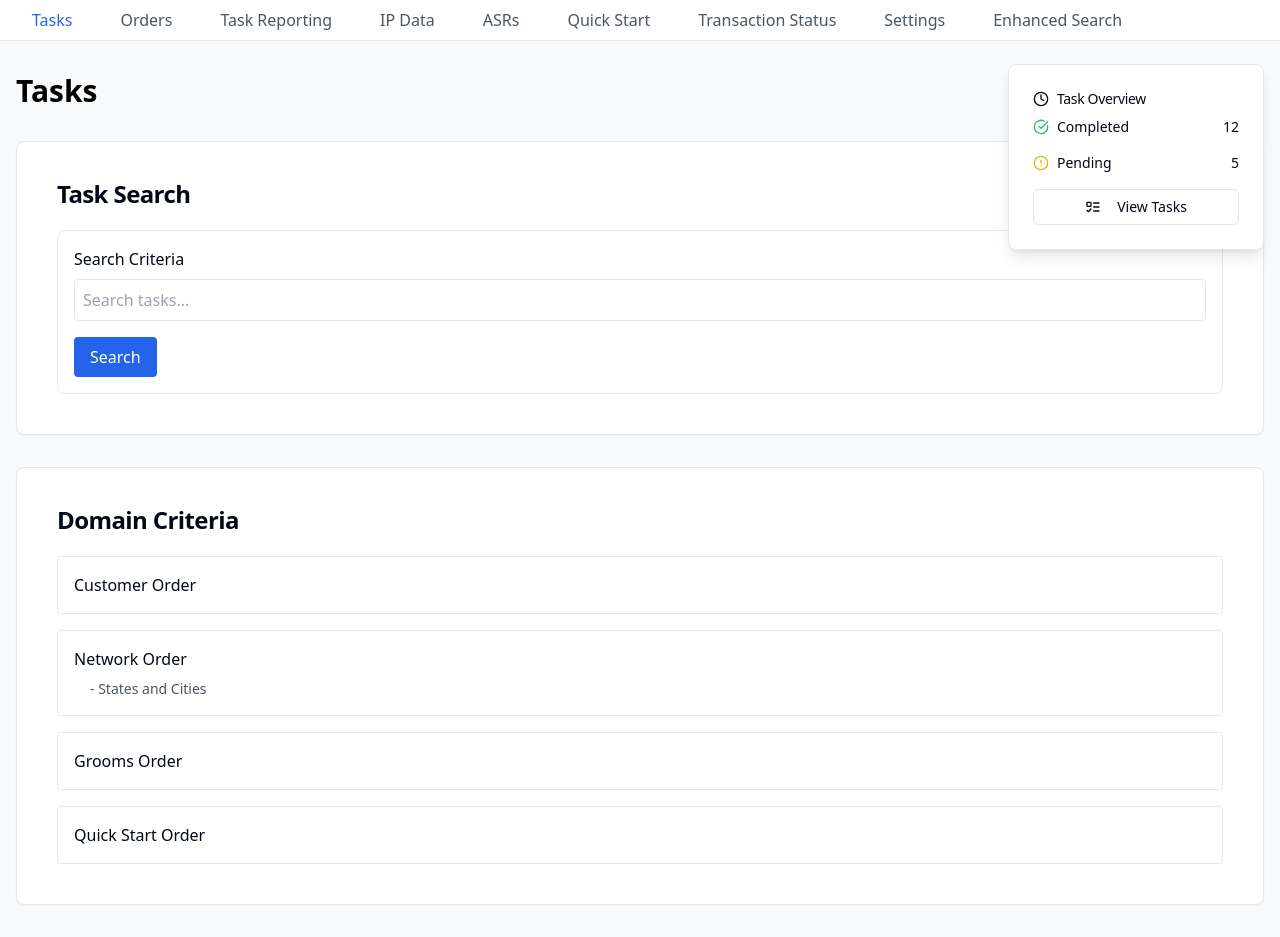
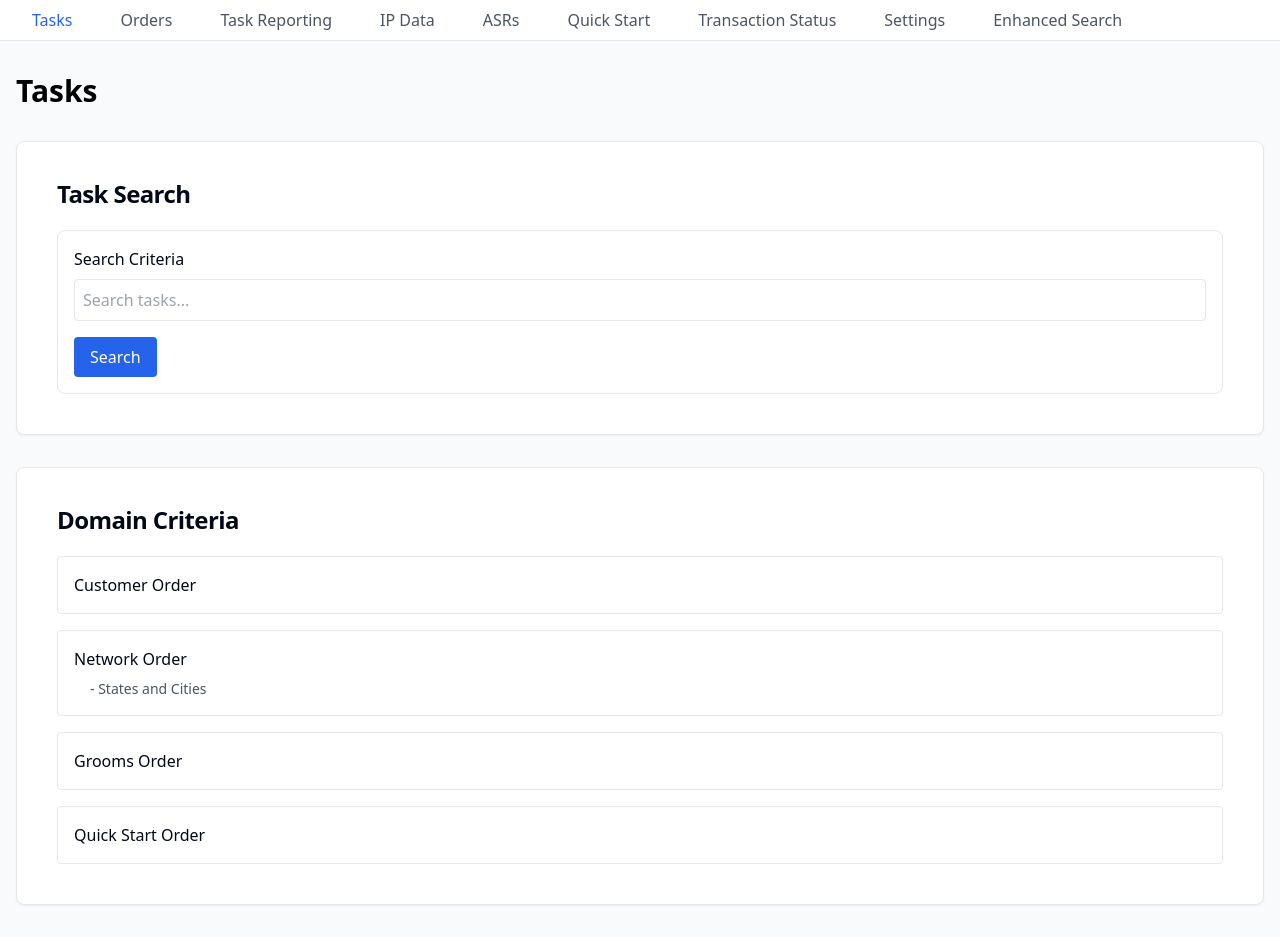
Before and after one commit to SURYASTIC/api-discovery-dash, a React (Vite) app: page / in a window 1280 px wide. Built offline with nearby package versions, Linux system fonts and the light colour scheme.

Commit message:
Remove unnecessary section from code.
This commit eliminates the specified section from the codebase as it is no longer needed.
[skip gpt_engineer]

```diff
--- a/src/App.tsx
+++ b/src/App.tsx
@@ -3,7 +3,6 @@ import { Toaster as Sonner } from "@/components/ui/sonner";
 import { TooltipProvider } from "@/components/ui/tooltip";
 import { QueryClient, QueryClientProvider } from "@tanstack/react-query";
 import { BrowserRouter, Routes, Route } from "react-router-dom";
-import { TaskSection } from "./components/TaskSection";
 import Index from "./pages/Index";
 
 const queryClient = new QueryClient();
@@ -14,7 +13,6 @@ const App = () => (
       <Toaster />
       <Sonner position="top-right" />
       <BrowserRouter>
-        <TaskSection />
         <Routes>
           <Route path="/" element={<Index />} />
           <Route path="*" element={<Index />} />
--- a/src/components/TaskSection.tsx
+++ /dev/null
@@ -1,39 +0,0 @@
-import React from 'react';
-import { Clock, CheckCircle, AlertCircle, ListTodo } from 'lucide-react';
-import { Card, CardContent, CardHeader, CardTitle } from '@/components/ui/card';
-import { Button } from '@/components/ui/button';
-
-export const TaskSection = () => {
-  return (
-    <div className="fixed top-16 right-4 z-40 w-64">
-      <Card className="bg-white shadow-lg border border-gray-200">
-        <CardHeader className="pb-2">
-          <CardTitle className="text-sm font-medium flex items-center gap-2">
-            <Clock className="w-4 h-4" />
-            Task Overview
-          </CardTitle>
-        </CardHeader>
-        <CardContent className="space-y-4">
-          <div className="flex items-center justify-between text-sm">
-            <div className="flex items-center gap-2">
-              <CheckCircle className="w-4 h-4 text-green-500" />
-              <span>Completed</span>
-            </div>
-            <span className="font-medium">12</span>
-          </div>
-          <div className="flex items-center justify-between text-sm">
-            <div className="flex items-center gap-2">
-              <AlertCircle className="w-4 h-4 text-yellow-500" />
-              <span>Pending</span>
-            </div>
-            <span className="font-medium">5</span>
-          </div>
-          <Button className="w-full" variant="outline" size="sm">
-            <ListTodo className="mr-2 h-4 w-4" />
-            View Tasks
-          </Button>
-        </CardContent>
-      </Card>
-    </div>
-  );
-};
```
